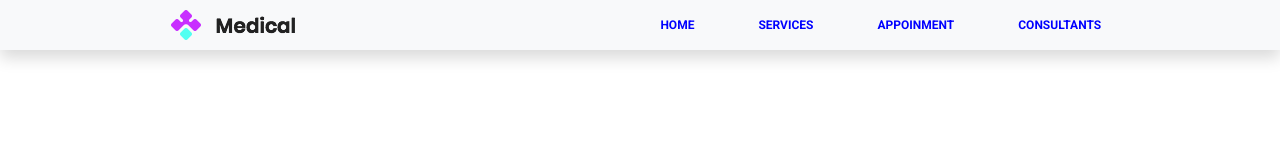
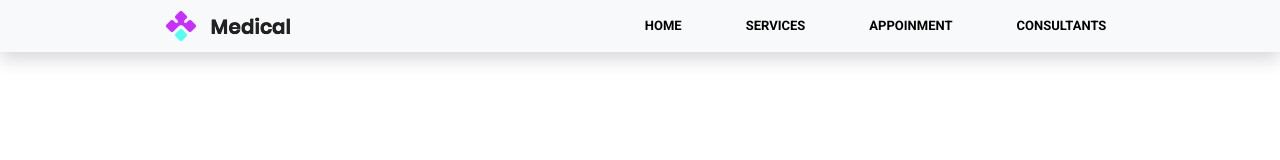
Before and after one commit to cavansir112/doctor-medical, a plain HTML site: page INDEX.HTML in a window 1280 px wide. Drawn offline with nearby package versions, Linux system fonts and the light colour scheme.

Commit message:
medical header

```diff
--- a/INDEX.HTML
+++ b/INDEX.HTML
@@ -9,7 +9,6 @@
     <meta http-equiv="X-UA-Compatible" content="ie=edge">
     <title>Document</title>
     <link rel="stylesheet" href="https://stackpath.bootstrapcdn.com/bootstrap/4.1.3/css/bootstrap.min.css" integrity="sha384-MCw98/SFnGE8fJT3GXwEOngsV7Zt27NXFoaoApmYm81iuXoPkFOJwJ8ERdknLPMO" crossorigin="anonymous">
-    <link href="https://fonts.googleapis.com/css?family=Roboto:100,100i,300,300i,400,400i,500,500i,700,700i,900,900i" rel="stylesheet">
     <link rel="stylesheet" href="style.css">
     <link href="https://fonts.googleapis.com/css?family=Roboto:100,100i,300,300i,400,400i,500,500i,700,700i,900,900i" rel="stylesheet">
 </head>
@@ -23,17 +22,16 @@
                     <div class="collapse nav navbar-collapse justify-content-around " id="navbarNav">
                     <img src="cavan11.png" alt="">
                     <ul class="navbar-nav ">
-                        <li class="nav-item ml-5 font-weight-bold">
-                            <a class="nav-link text-dark" href="#">HOME</a>
+                        <li class="nav-item ml-5 ">
+                            <a class="nav-link" href="#">HOME</a>
                         </li>
-                        <li class="nav-item ml-5 font-weight-bold">
-                            <a class="nav-link text-dark" href="#">SERVICES</a>
+                        <li class="nav-item ml-5 ">
+                            <a class="nav-link" href="#">SERVICES</a>
+                        <li class="nav-item ml-5 ">
+                            <a class="nav-link" href="#">APPOINMENT</a>
                         </li>
-                        <li class="nav-item ml-5 font-weight-bold">
-                            <a class="nav-link text-dark" href="#">APPOINMENT</a>
-                        </li>
-                        <li class="nav-item ml-5 font-weight-bold ">
-                            <a class="nav-link text-dark" href="#">CONSULTANTS</a>
+                        <li class="nav-item ml-5 ">
+                            <a class="nav-link" href="#">CONSULTANTS</a>
                         </li>
                     </ul>
                     </div>
--- a/style.css
+++ b/style.css
@@ -1,13 +1,13 @@
 body{
     margin:0;
     padding:0;
+    font-family: 'Roboto', sans-serif;
 }
-.nav-link  {
-    font-family: 'Roboto', sans-serif;
+.navbar-light .navbar-nav .nav-link{
     color:black;
-    font-size: 12px;
+    font-size: 13px;
+    font-weight: bold;
 }
-.nav ul li a:link{
-    color: blue !important;
-
+.nav-link:hover{
+    color: #007bff !important;
 }
```
Also changed, not shown: cavan.txt (deleted).
